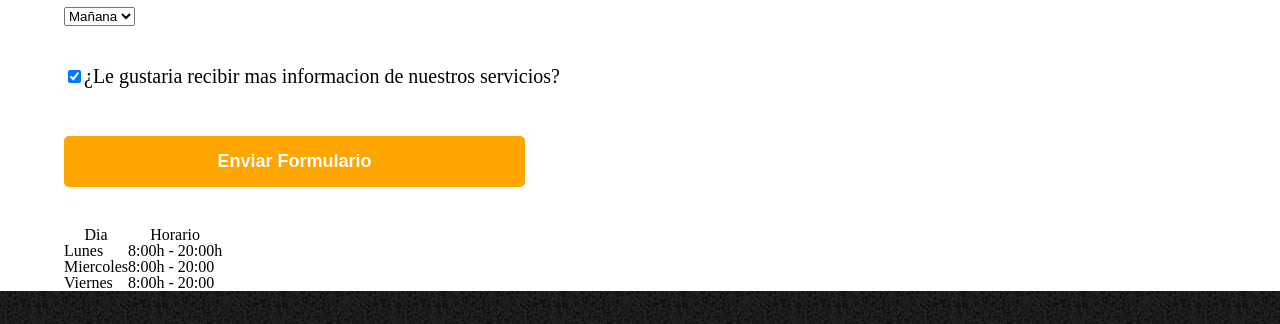
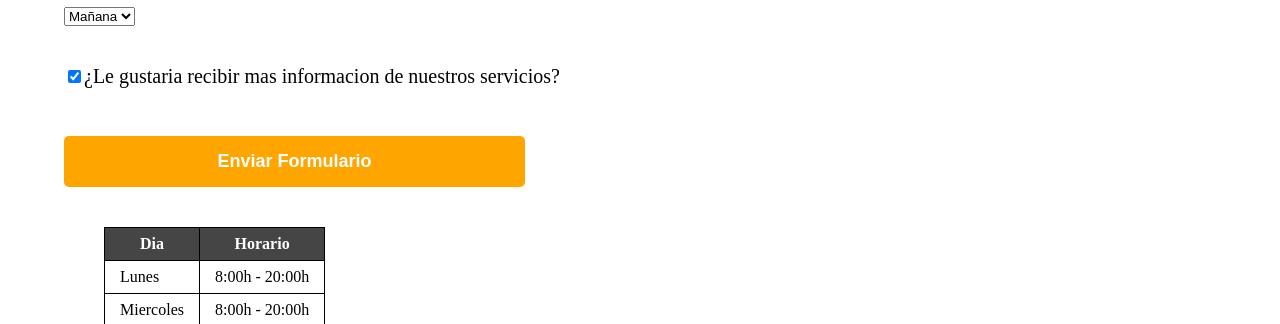
Before and after one commit to Jorge-mendez2000/sistemas3, a plain HTML site: page contacto.html in a window 1280 px wide. Shown: the part 872-1196 px from the top of the page. Drawn offline with Linux system fonts and the light colour scheme.

Commit message:
Curso 3 finaizado

```diff
--- a/contacto.html
+++ b/contacto.html
@@ -75,14 +75,13 @@
                 </tr>
                 <tr>
                     <td>Miercoles</td>
-                    <td>8:00h - 20:00</td>
+                    <td>8:00h - 20:00h</td>
                 </tr>
                 <tr>
                     <td>Viernes</td>
-                    <td>8:00h - 20:00</td>
+                    <td>8:00h - 20:00h</td>
                 </tr>
             </tbody>
-
         </table>
 
     </main>
--- a/style-catalogo.css
+++ b/style-catalogo.css
@@ -85,3 +85,18 @@ footer{
     font-size: 13px;
     margin: 20px;
 }
+
+table{
+    margin: 40px 40px;
+
+}
+thead{
+    background: rgba(24, 23, 23, 0.801);
+    color: white;
+    font-weight: bold;
+
+}
+td,th{
+    border: 1px solid black;
+    padding: 8px 15px ;
+}
```
